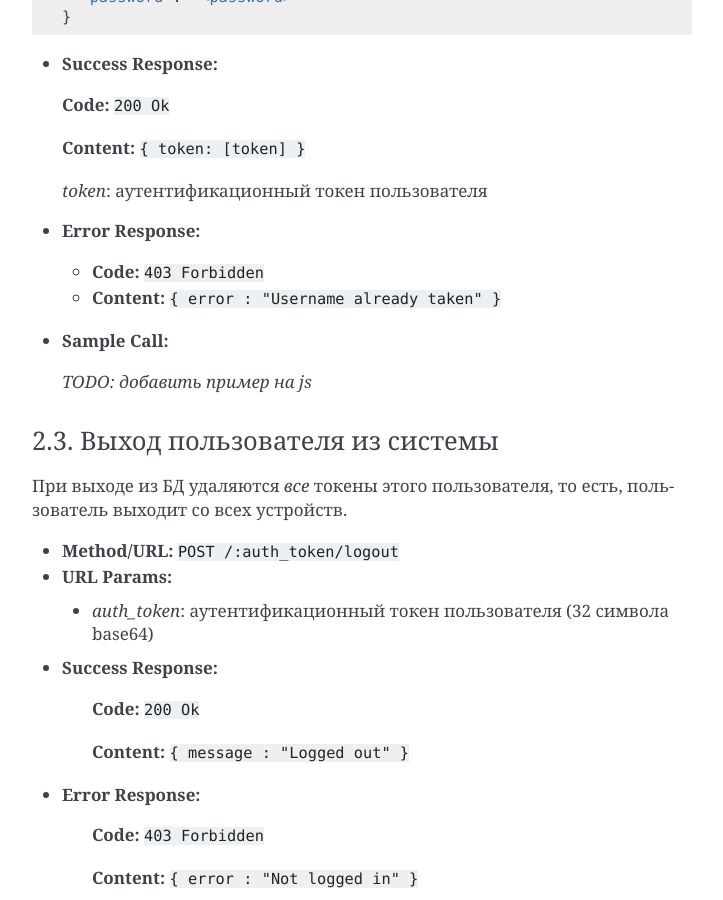
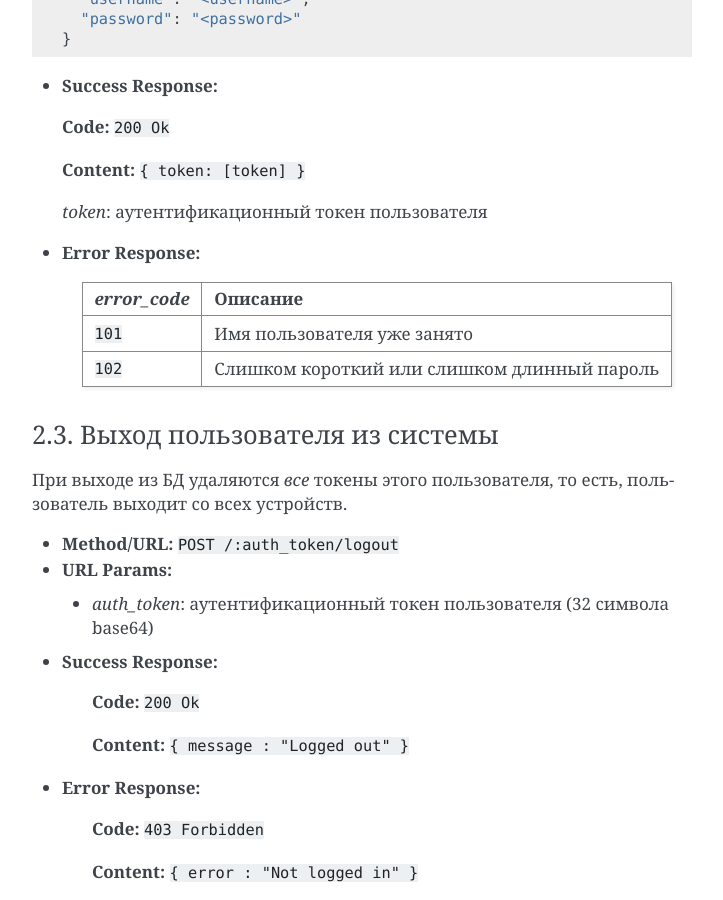
Before and after one commit to frnkySila/batya-api, a Sphinx documentation site: the page built from docs/source/index.rst, in a window 1280 px wide and 900 px high, scrolled down 3638 px. Shown: the whole window, without its empty margins (388-1111 px from the left). Built offline with Sphinx 7.4.7, drawn with Linux system fonts in a browser that asks for light colours.

Commit message:
Добавил таблицу кодов ошибок в запрос 2.2

```diff
--- a/docs/source/index.rst
+++ b/docs/source/index.rst
@@ -172,13 +172,12 @@ dialog_id     :code:`conference_id | username`
 
 * **Error Response:**
 
-  * **Code:** :code:`403 Forbidden`
-
-  * **Content:** :code:`{ error : "Username already taken" }`
-
-* **Sample Call:**
-
-  *TODO: добавить пример на js*
+  ============= ========================================================
+  *error_code*  Описание
+  ============= ========================================================
+  :code:`101`   Имя пользователя уже занято
+  :code:`102`   Слишком короткий или слишком длинный пароль
+  ============= ========================================================
 
 2.3. Выход пользователя из системы
 '''''''''''''''''''''''''''''''''''
```
Also changed, not shown: other parts of docs/source/index.rst (+1 -1 lines).
